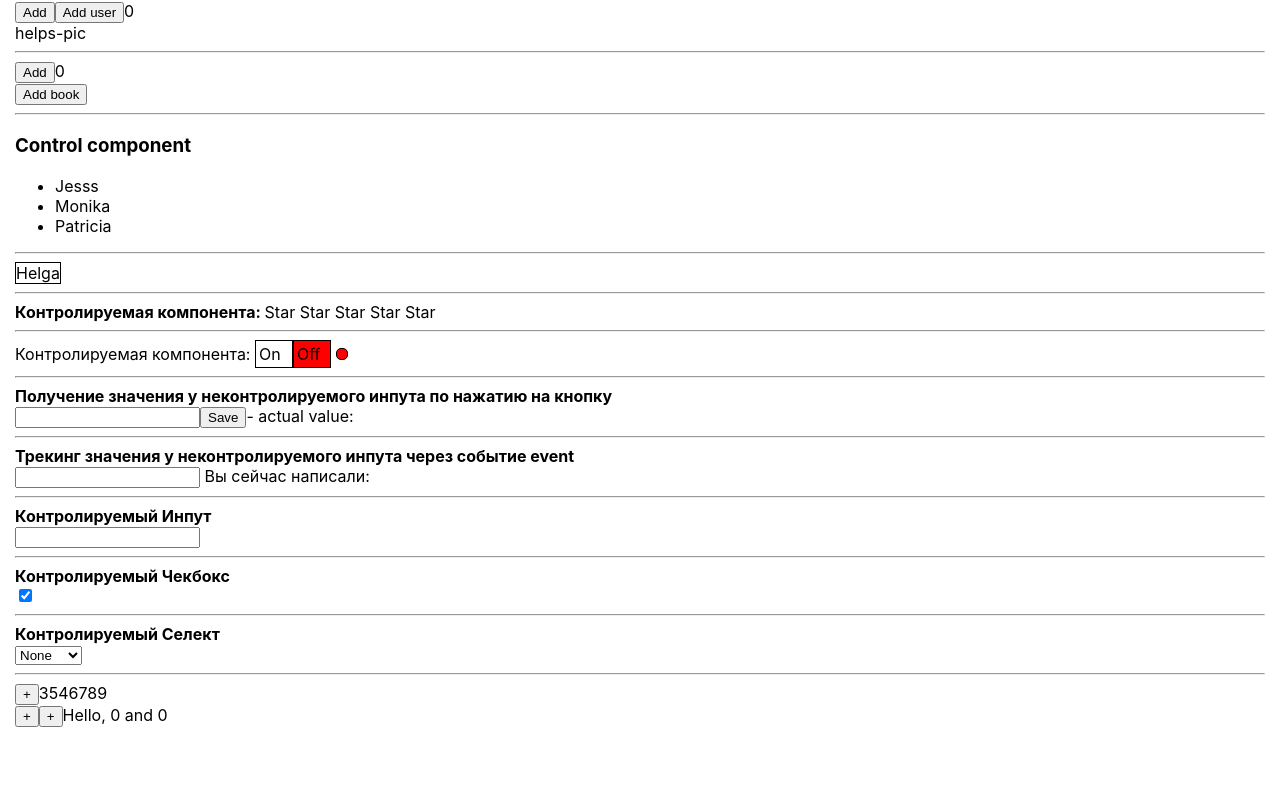
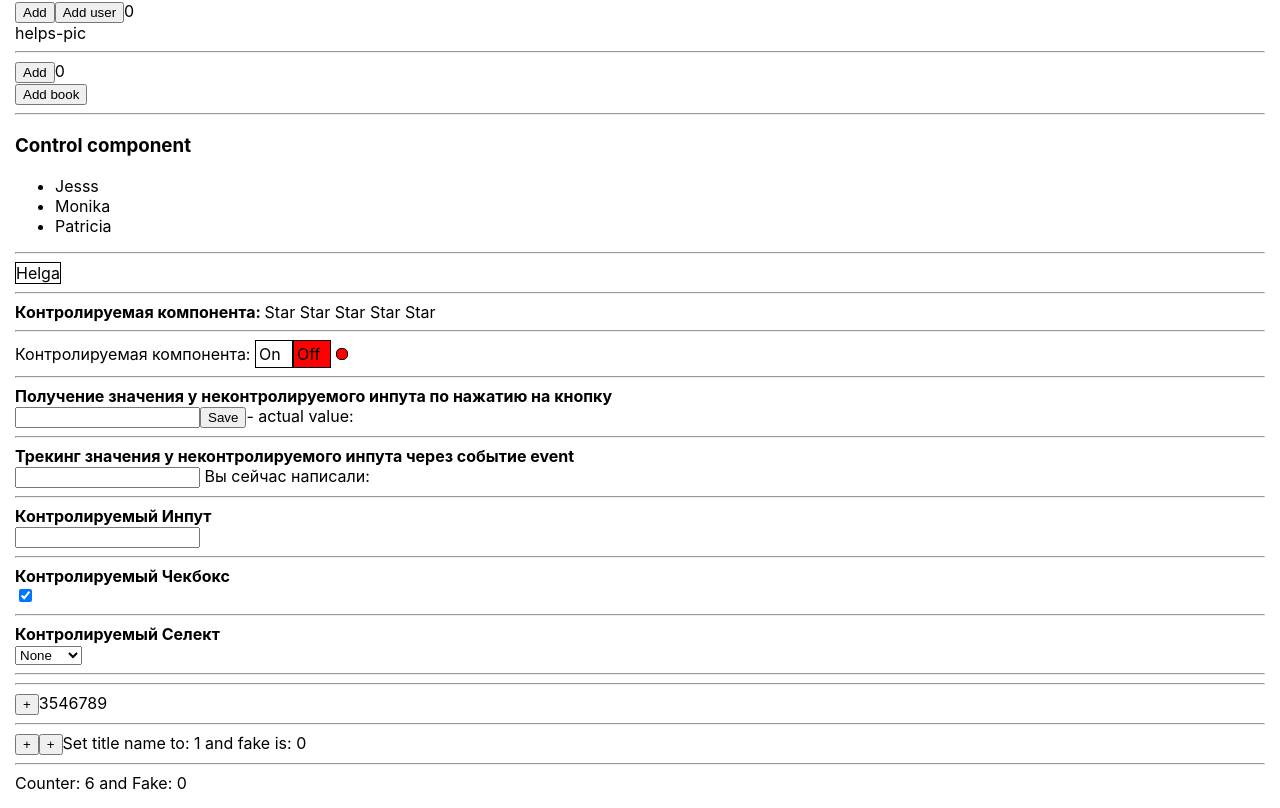
Before and after one commit to Dora-ApplePie/React-Examples, a React (Create React App) app: page / in a window 1280 px wide. Shown: the part 498-1306 px from the top of the page. Before the commit the page ends 1240 px from the top, so only its background shows below. Built offline with nearby package versions, Linux system fonts and the light colour scheme.

Commit message:
add setTimeout And setInterval example with hook useEffect

```diff
--- a/src/App.tsx
+++ b/src/App.tsx
@@ -13,6 +13,7 @@ import {HelpsForReactMemo, LikeCallback, UseMemoDifficult} from "./components/Me
 import {Select} from "./components/Select/Select";
 import {UseStateEx} from "./components/UseState/UseState";
 import {UseEffectEx} from "./components/useEffect/useEffect";
+import {SetTimeoutAndInterval} from "./components/useEffect/SetTimeoutAndInterval";
 
 
 const App = React.memo(() => {
@@ -60,8 +61,12 @@ const App = React.memo(() => {
             {/*<hr/>*/}
             <OnOff switcher={switcherValue} onClick={setSwitcher}/>
             <Input/>
+            <hr/>
             <UseStateEx/>
+            <hr/>
             <UseEffectEx/>
+            <hr/>
+            <SetTimeoutAndInterval/>
         </div>
     );
 })
--- /dev/null
+++ b/src/components/useEffect/SetTimeoutAndInterval.tsx
@@ -0,0 +1,33 @@
+import React, {useEffect, useState} from 'react'
+
+
+export const SetTimeoutAndInterval = () => {
+
+    const [counter, setCounter] = useState(1); // [0, func(newValue){}]
+    const [fake, setFake] = useState(0);
+
+    console.log('SetTimeout/IntervalEx')
+
+
+    // useEffect(() => {
+    //     setTimeout(()=> {
+    //         console.log('SET TIMEOUT')
+    //         document.title = counter.toString()
+    //     }, 3000)
+    // }, [counter]) //props.counter
+
+    useEffect(() => {
+
+        setInterval(() => {
+            console.log('tick ' + counter)
+            setCounter((state) => state + 1)
+        }, 1000)
+    }, [])
+
+
+    return <div>
+        {/*<button onClick={() => setCounter(counter + 1)}>+</button>*/}
+        {/*<button onClick={() => setFake(fake + 1)}>+</button>*/}
+        Counter: {counter} and Fake: {fake}
+    </div>
+}
--- a/src/components/useEffect/useEffect.tsx
+++ b/src/components/useEffect/useEffect.tsx
@@ -3,7 +3,7 @@ import React, {useEffect, useState} from 'react'
 
 export const UseEffectEx = () => {
 
-    const [counter, setCounter] = useState(0); // [0, func(newValue){}]
+    const [counter, setCounter] = useState(1); // [0, func(newValue){}]
     const [fake, setFake] = useState(0);
 
     console.log('SimpleExample')
@@ -26,6 +26,6 @@ export const UseEffectEx = () => {
     return <div>
         <button onClick={() => setCounter(counter + 1)}>+</button>
         <button onClick={() => setFake(fake + 1)}>+</button>
-        Hello, {counter} and {fake}
+        Set title name to: {counter} and fake is: {fake}
     </div>
 }
```
